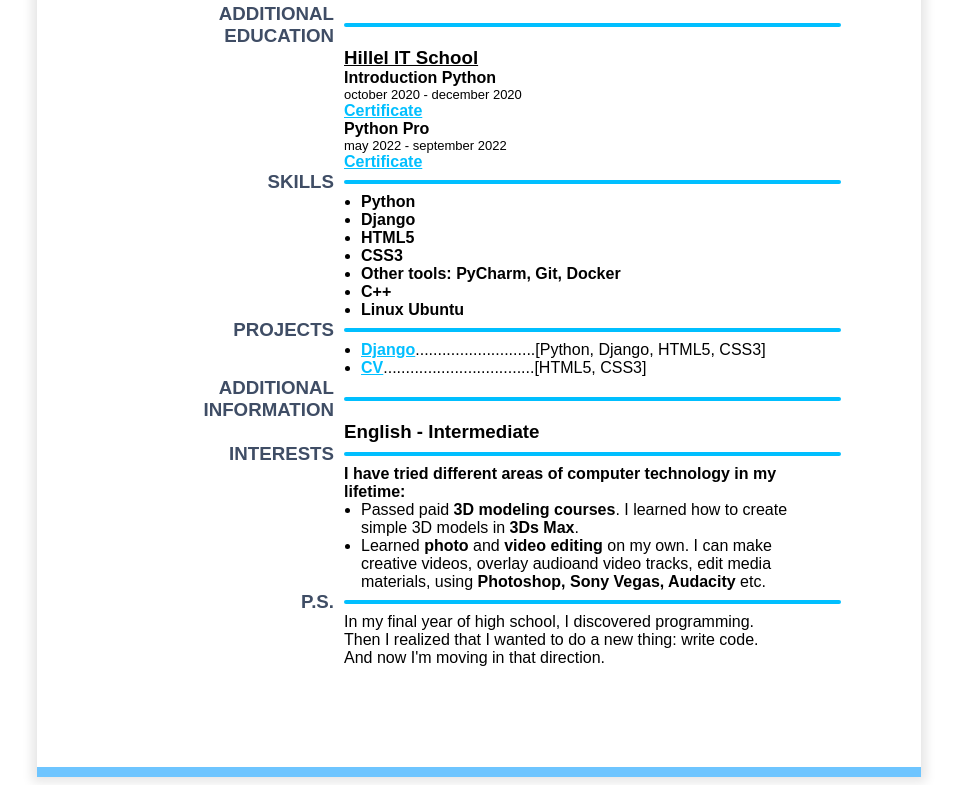
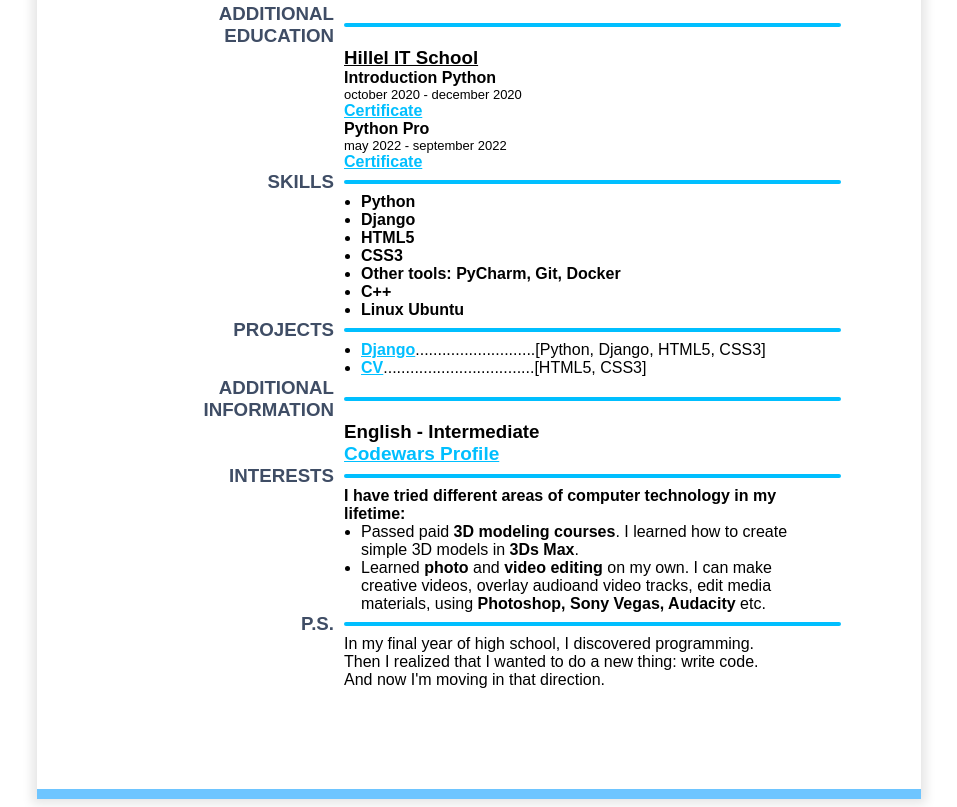
Before and after one commit to KrisTof-er/CV, a plain HTML site: page index.html in a window 1280 px wide. Shown: the part 519-1326 px from the top of the page, without its empty margins (161-1118 px from the left). Before the commit the page ends 1304 px from the top, so only its background shows below. Drawn offline with Linux system fonts and the light colour scheme.

Commit message:
Add codewars profile link

```diff
--- a/index.html
+++ b/index.html
@@ -152,6 +152,12 @@
                     <h3 class="language">English - Intermediate</h3>
                 </td>
             </tr>
+            <tr>
+                <td></td>
+                <td>
+                    <a href="https://www.codewars.com/users/KrisTof-er" class="codewar">Codewars Profile</a>
+                </td>
+            </tr>
             <!-- INTERESTS -->
             <tr>
                 <td>
--- a/styles/styles.css
+++ b/styles/styles.css
@@ -56,7 +56,7 @@ td:last-child {
     padding: 5px 0;
 }
 
-.contact-link, .certificate, .project {
+.contact-link, .certificate, .project, .codewar {
     font-weight: bold;
     color: #00BFFF;
 }
@@ -81,6 +81,10 @@ td:last-child {
     margin: 0;
 }
 
+.codewar {
+    font-size: 19px;
+}
+
 .duration {
     margin: 0;
     font-size: small;
```
